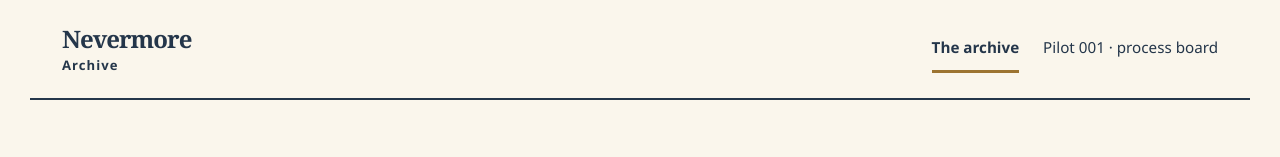
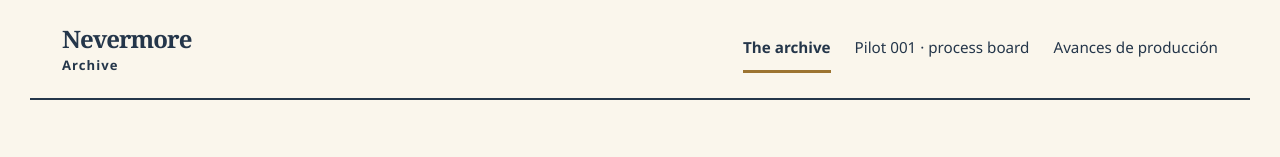
Before and after one commit to betox22/nevermore-archive-site, a plain HTML site: page index.html in a window 1280 px wide. Shown: the top 157 px of the page. Drawn offline with Linux system fonts and the light colour scheme.

Commit message:
Publish Nevermore Archive public process portal

```diff
--- a/index.html
+++ b/index.html
@@ -15,6 +15,7 @@
     <nav aria-label="Main navigation">
       <a href="index.html" aria-current="page">The archive</a>
       <a href="episode-001.html">Pilot 001 · process board</a>
+      <a href="episode-001.html#production">Avances de producción</a>
     </nav>
   </header>
   <main id="main">
```
